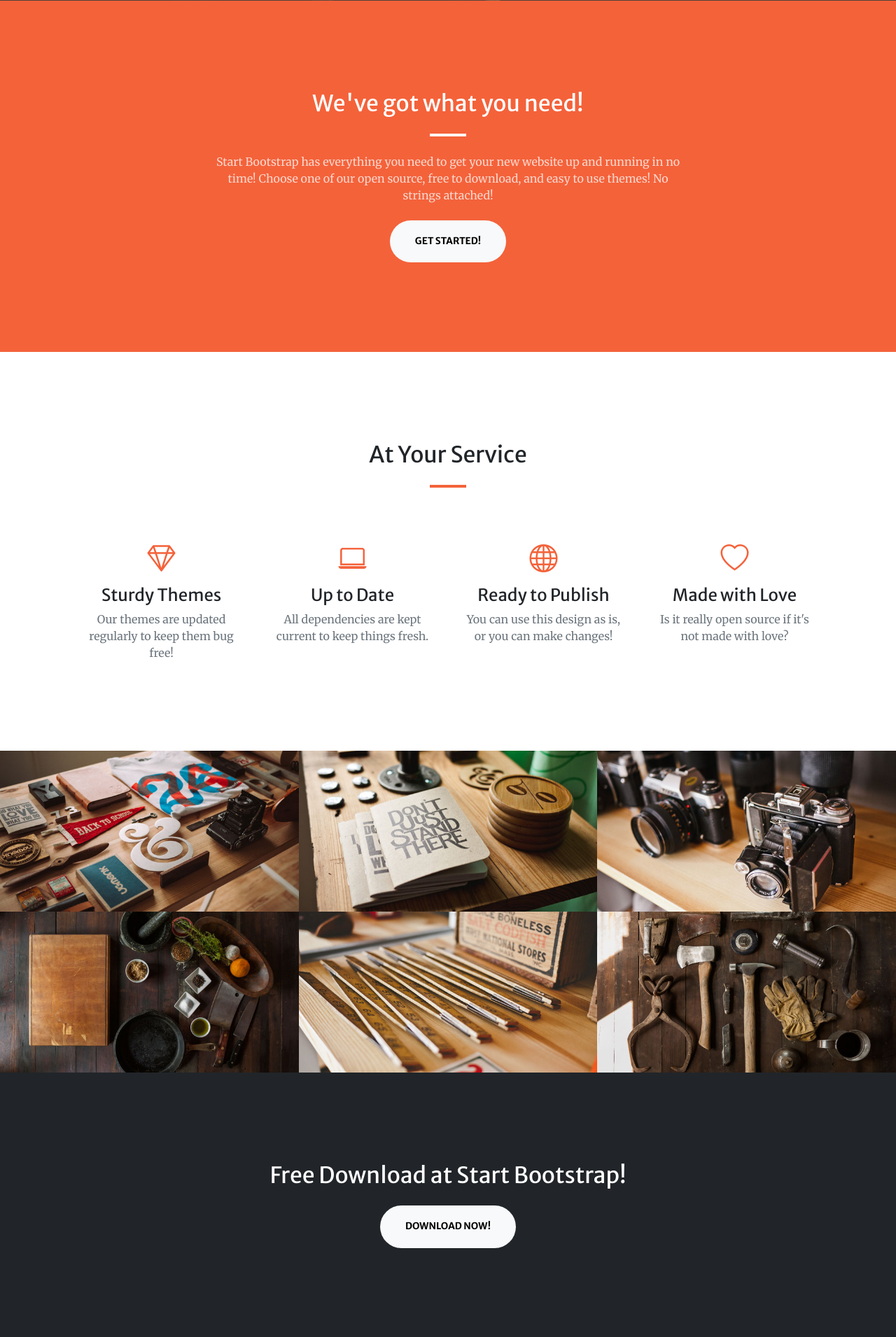
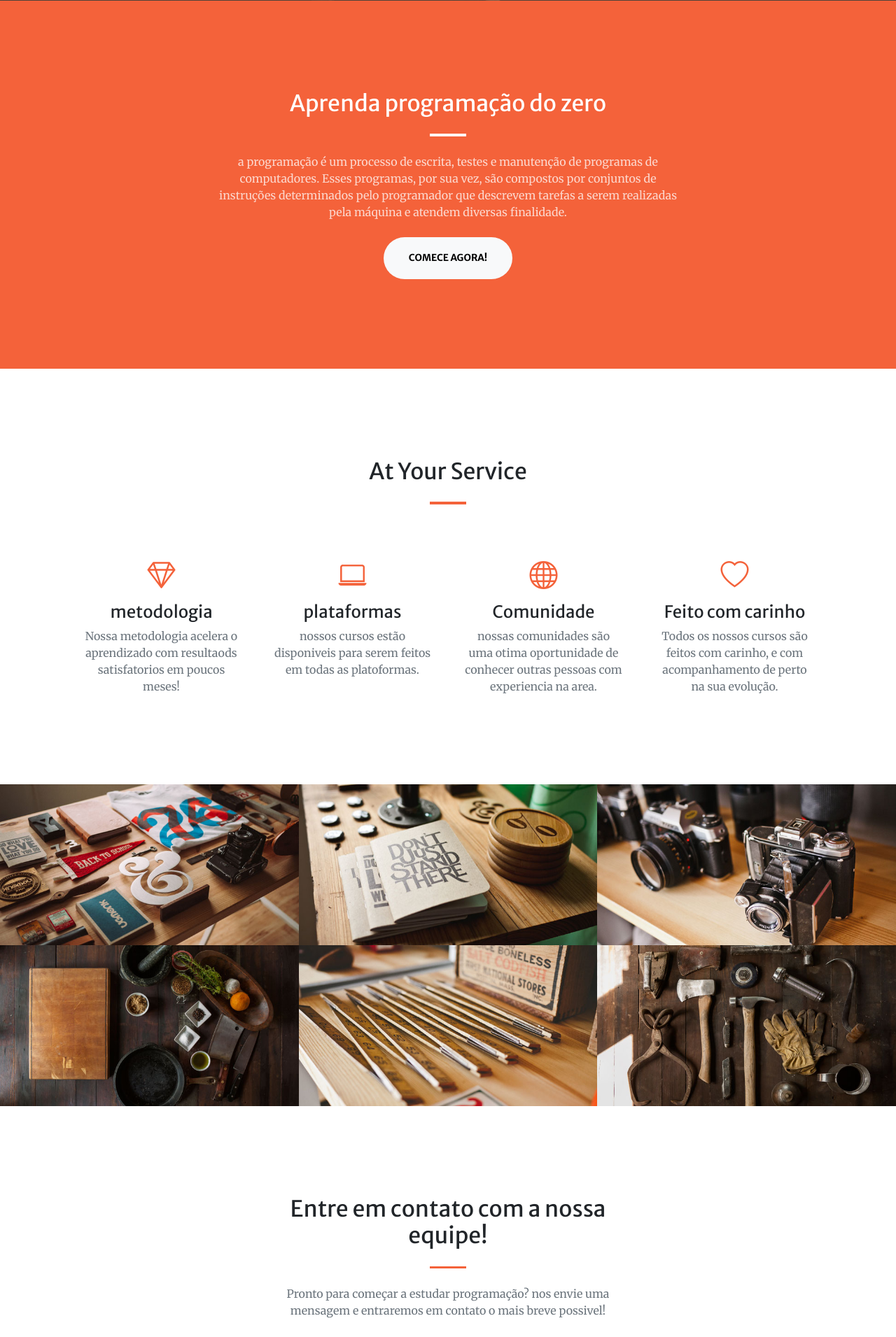
Before and after one commit to machadosguilherme/Devops, a Django app: template templates/index.html in a window 1280 px wide. Shown: the part 799-2710 px from the top of the page at 70% size. Run offline with Django 3.2, Linux system fonts and the light colour scheme; the template is opened without the code that fills it, so the values that code supplies are empty; some libraries are stand-ins or nearby versions.

Commit message:
commi config

```diff
--- a/templates/index.html
+++ b/templates/index.html
@@ -53,10 +53,10 @@
             <div class="container px-4 px-lg-5">
                 <div class="row gx-4 gx-lg-5 justify-content-center">
                     <div class="col-lg-8 text-center">
-                        <h2 class="text-white mt-0">We've got what you need!</h2>
+                        <h2 class="text-white mt-0">Aprenda programação do zero</h2>
                         <hr class="divider divider-light" />
-                        <p class="text-white-75 mb-4">Start Bootstrap has everything you need to get your new website up and running in no time! Choose one of our open source, free to download, and easy to use themes! No strings attached!</p>
-                        <a class="btn btn-light btn-xl" href="#services">Get Started!</a>
+                        <p class="text-white-75 mb-4">a programação é um processo de escrita, testes e manutenção de programas de computadores. Esses programas, por sua vez, são compostos por conjuntos de instruções determinados pelo programador que descrevem tarefas a serem realizadas pela máquina e atendem diversas finalidade.</p>
+                        <a class="btn btn-light btn-xl" href="#services">comece agora!</a>
                     </div>
                 </div>
             </div>
@@ -70,29 +70,29 @@
                     <div class="col-lg-3 col-md-6 text-center">
                         <div class="mt-5">
                             <div class="mb-2"><i class="bi-gem fs-1 text-primary"></i></div>
-                            <h3 class="h4 mb-2">Sturdy Themes</h3>
-                            <p class="text-muted mb-0">Our themes are updated regularly to keep them bug free!</p>
+                            <h3 class="h4 mb-2">metodologia</h3>
+                            <p class="text-muted mb-0">Nossa metodologia acelera o aprendizado com resultaods satisfatorios em poucos meses!</p>
                         </div>
                     </div>
                     <div class="col-lg-3 col-md-6 text-center">
                         <div class="mt-5">
                             <div class="mb-2"><i class="bi-laptop fs-1 text-primary"></i></div>
-                            <h3 class="h4 mb-2">Up to Date</h3>
-                            <p class="text-muted mb-0">All dependencies are kept current to keep things fresh.</p>
+                            <h3 class="h4 mb-2">plataformas</h3>
+                            <p class="text-muted mb-0">nossos cursos estão disponiveis para serem feitos em todas as platoformas.</p>
                         </div>
                     </div>
                     <div class="col-lg-3 col-md-6 text-center">
                         <div class="mt-5">
                             <div class="mb-2"><i class="bi-globe fs-1 text-primary"></i></div>
-                            <h3 class="h4 mb-2">Ready to Publish</h3>
-                            <p class="text-muted mb-0">You can use this design as is, or you can make changes!</p>
+                            <h3 class="h4 mb-2">Comunidade</h3>
+                            <p class="text-muted mb-0">nossas comunidades são uma otima oportunidade de conhecer outras pessoas com experiencia na area.</p>
                         </div>
                     </div>
                     <div class="col-lg-3 col-md-6 text-center">
                         <div class="mt-5">
                             <div class="mb-2"><i class="bi-heart fs-1 text-primary"></i></div>
-                            <h3 class="h4 mb-2">Made with Love</h3>
-                            <p class="text-muted mb-0">Is it really open source if it's not made with love?</p>
+                            <h3 class="h4 mb-2">Feito com carinho</h3>
+                            <p class="text-muted mb-0">Todos os nossos cursos são feitos com carinho, e com acompanhamento de perto na sua evolução.</p>
                         </div>
                     </div>
                 </div>
@@ -160,20 +160,14 @@
             </div>
         </div>
         <!-- Call to action-->
-        <section class="page-section bg-dark text-white">
-            <div class="container px-4 px-lg-5 text-center">
-                <h2 class="mb-4">Free Download at Start Bootstrap!</h2>
-                <a class="btn btn-light btn-xl" href="https://startbootstrap.com/theme/creative/">Download Now!</a>
-            </div>
-        </section>
         <!-- Contact-->
         <section class="page-section" id="contact">
             <div class="container px-4 px-lg-5">
                 <div class="row gx-4 gx-lg-5 justify-content-center">
                     <div class="col-lg-8 col-xl-6 text-center">
-                        <h2 class="mt-0">Let's Get In Touch!</h2>
+                        <h2 class="mt-0">Entre em contato com a nossa equipe!</h2>
                         <hr class="divider" />
-                        <p class="text-muted mb-5">Ready to start your next project with us? Send us a messages and we will get back to you as soon as possible!</p>
+                        <p class="text-muted mb-5">Pronto para começar a estudar programação? nos envie uma mensagem e entraremos em contato o mais breve possivel!</p>
                     </div>
                 </div>
                 <div class="row gx-4 gx-lg-5 justify-content-center mb-5">
@@ -229,21 +223,21 @@
                             <!-- an error submitting the form-->
                             <div class="d-none" id="submitErrorMessage"><div class="text-center text-danger mb-3">Error sending message!</div></div>
                             <!-- Submit Button-->
-                            <div class="d-grid"><button class="btn btn-primary btn-xl disabled" id="submitButton" type="submit">Submit</button></div>
+                            <div class="d-grid"><button class="btn btn-primary btn-xl disabled" id="submitButton" type="submit">Enviar</button></div>
                         </form>
                     </div>
                 </div>
                 <div class="row gx-4 gx-lg-5 justify-content-center">
                     <div class="col-lg-4 text-center mb-5 mb-lg-0">
                         <i class="bi-phone fs-2 mb-3 text-muted"></i>
-                        <div>+1 (555) 123-4567</div>
+                        <div>+55 (11) 9999-9999</div>
                     </div>
                 </div>
             </div>
         </section>
         <!-- Footer-->
         <footer class="bg-light py-5">
-            <div class="container px-4 px-lg-5"><div class="small text-center text-muted">Copyright &copy; 2021 - Company Name</div></div>
+            <div class="container px-4 px-lg-5"><div class="small text-center text-muted">Copyright &copy; 2021 - Mais cursos</div></div>
         </footer>
         <!-- Bootstrap core JS-->
         <script src="https://cdn.jsdelivr.net/npm/bootstrap@5.1.0/dist/js/bootstrap.bundle.min.js"></script>
```
